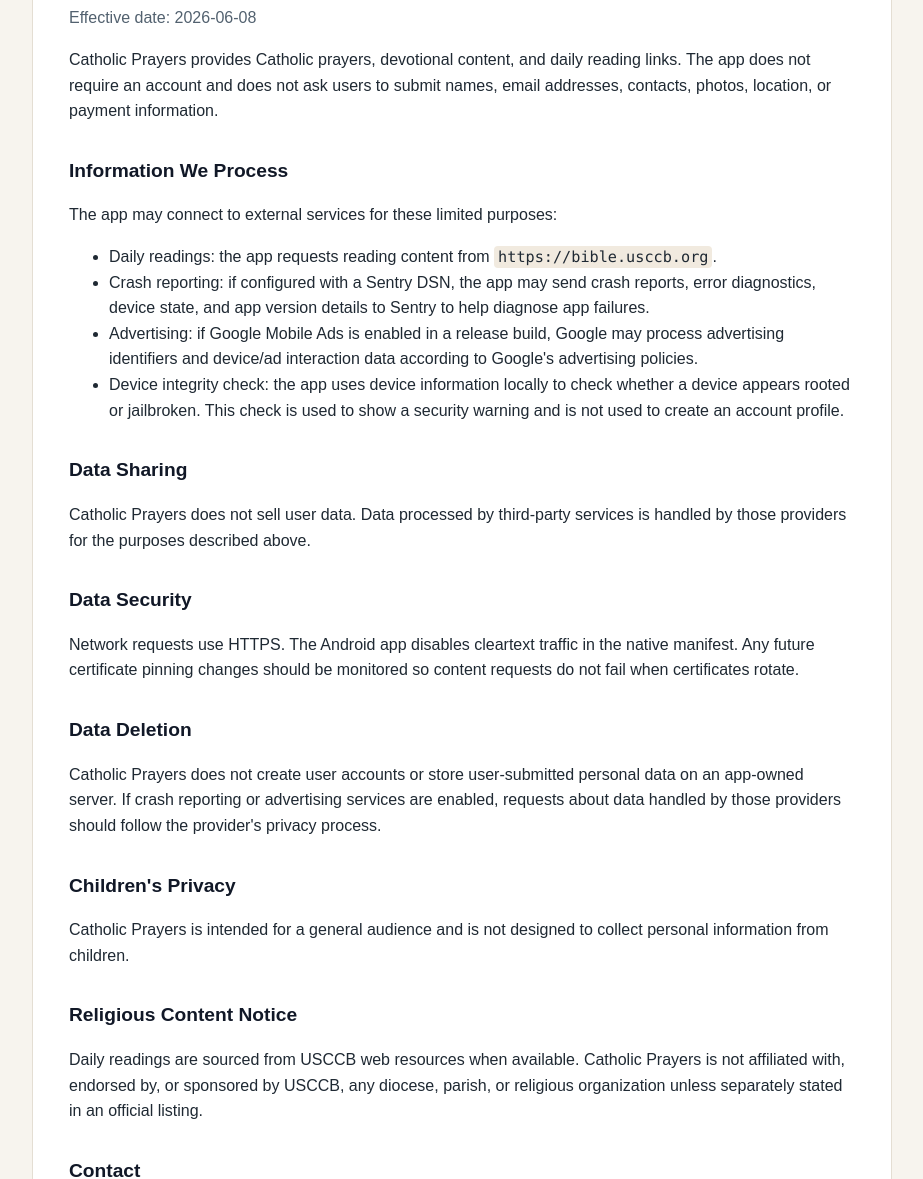
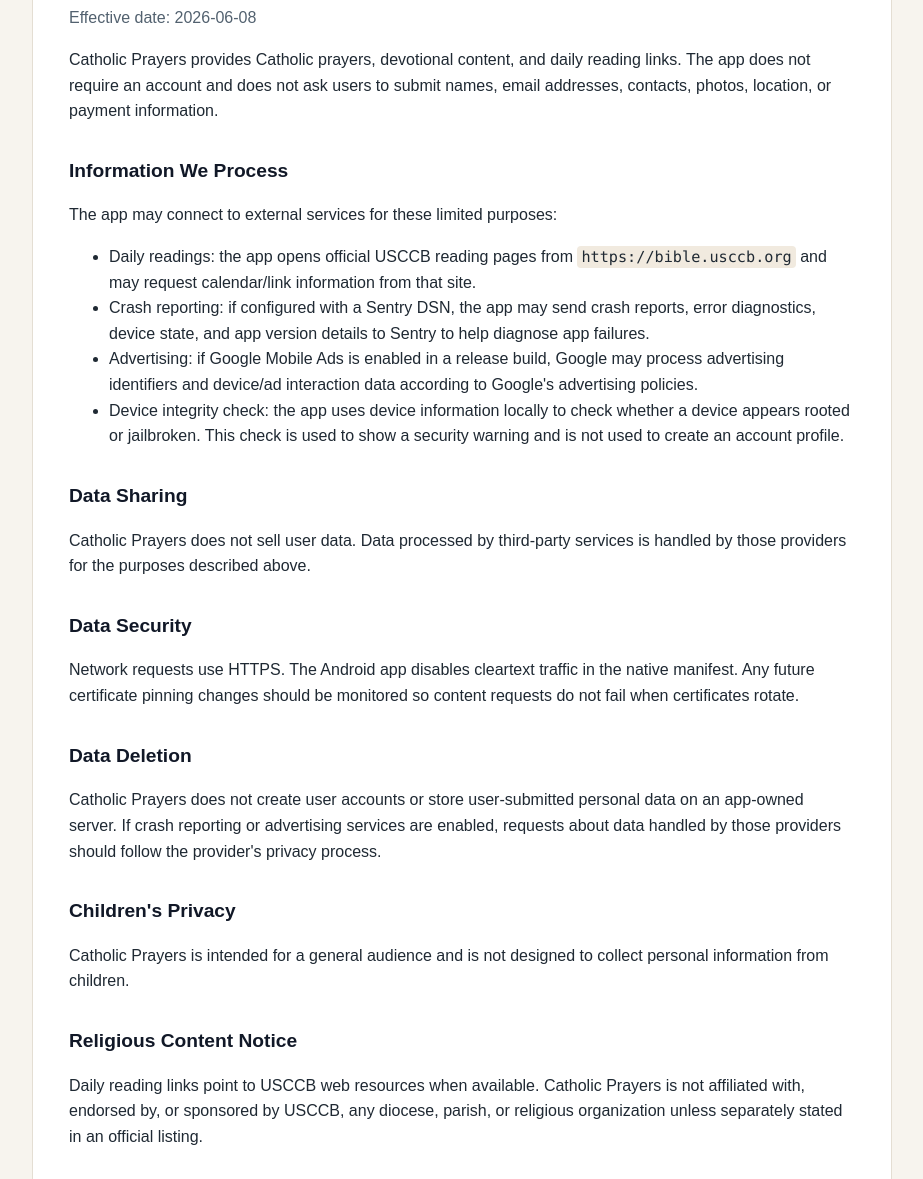
Before and after one commit to balvins435/catholic-prayers-privacy-policy, a plain HTML site: page privacy-policy.html in a window 1280 px wide. Shown: the part 118-1297 px from the top of the page, without its empty margins (178-1101 px from the left). Drawn offline with Linux system fonts and the light colour scheme.

Commit message:
Update privacy policy reading source wording

```diff
--- a/privacy-policy.html
+++ b/privacy-policy.html
@@ -83,7 +83,7 @@
     <h2>Information We Process</h2>
     <p>The app may connect to external services for these limited purposes:</p>
     <ul>
-      <li>Daily readings: the app requests reading content from <code>https://bible.usccb.org</code>.</li>
+      <li>Daily readings: the app opens official USCCB reading pages from <code>https://bible.usccb.org</code> and may request calendar/link information from that site.</li>
       <li>Crash reporting: if configured with a Sentry DSN, the app may send crash reports, error diagnostics, device state, and app version details to Sentry to help diagnose app failures.</li>
       <li>Advertising: if Google Mobile Ads is enabled in a release build, Google may process advertising identifiers and device/ad interaction data according to Google's advertising policies.</li>
       <li>Device integrity check: the app uses device information locally to check whether a device appears rooted or jailbroken. This check is used to show a security warning and is not used to create an account profile.</li>
@@ -102,7 +102,7 @@
     <p>Catholic Prayers is intended for a general audience and is not designed to collect personal information from children.</p>
 
     <h2>Religious Content Notice</h2>
-    <p>Daily readings are sourced from USCCB web resources when available. Catholic Prayers is not affiliated with, endorsed by, or sponsored by USCCB, any diocese, parish, or religious organization unless separately stated in an official listing.</p>
+    <p>Daily reading links point to USCCB web resources when available. Catholic Prayers is not affiliated with, endorsed by, or sponsored by USCCB, any diocese, parish, or religious organization unless separately stated in an official listing.</p>
 
     <h2>Contact</h2>
     <p>For privacy questions or data requests, contact Catholic Prayers support using the public support email listed on the app's Google Play Store page.</p>
```
